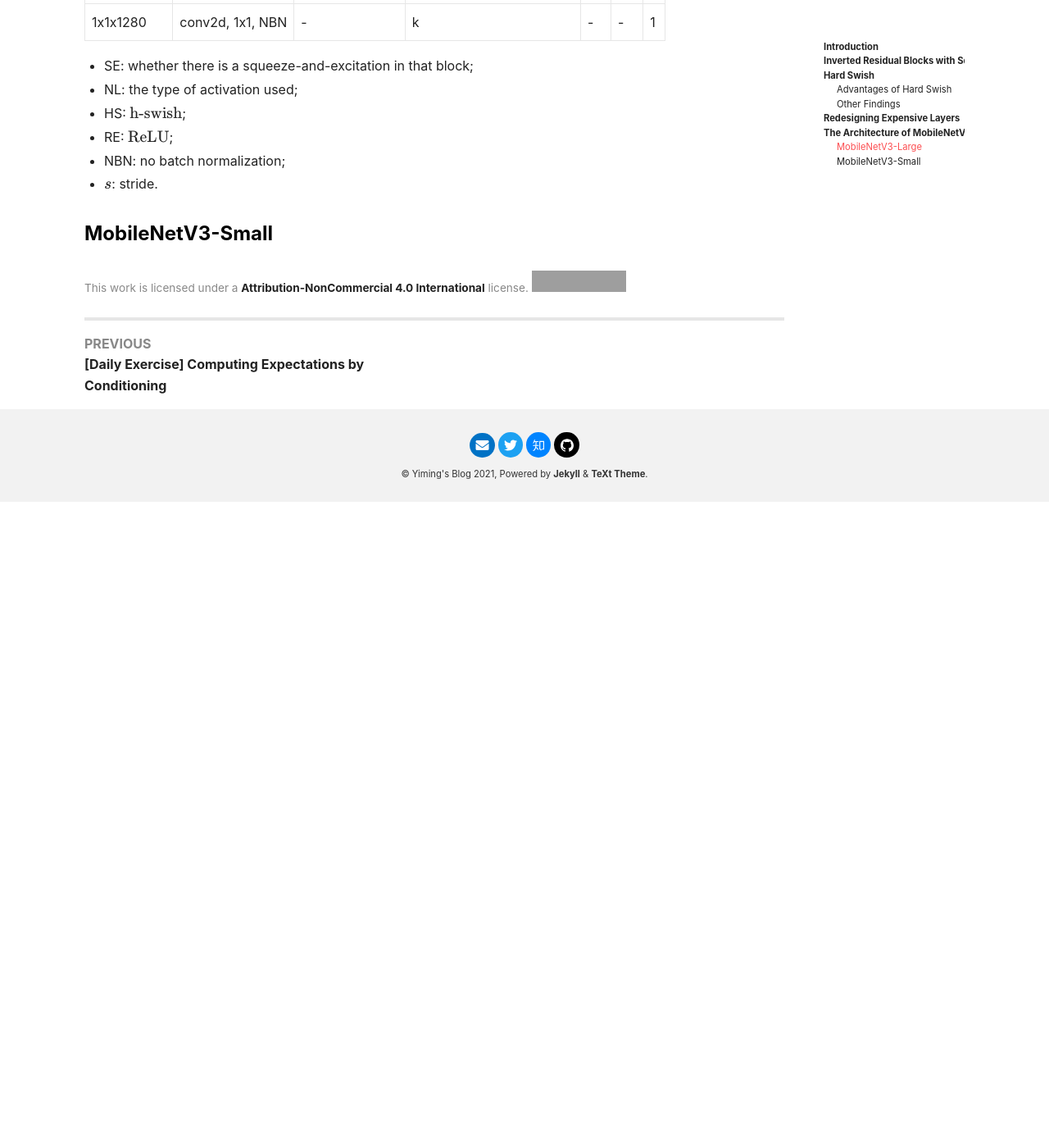
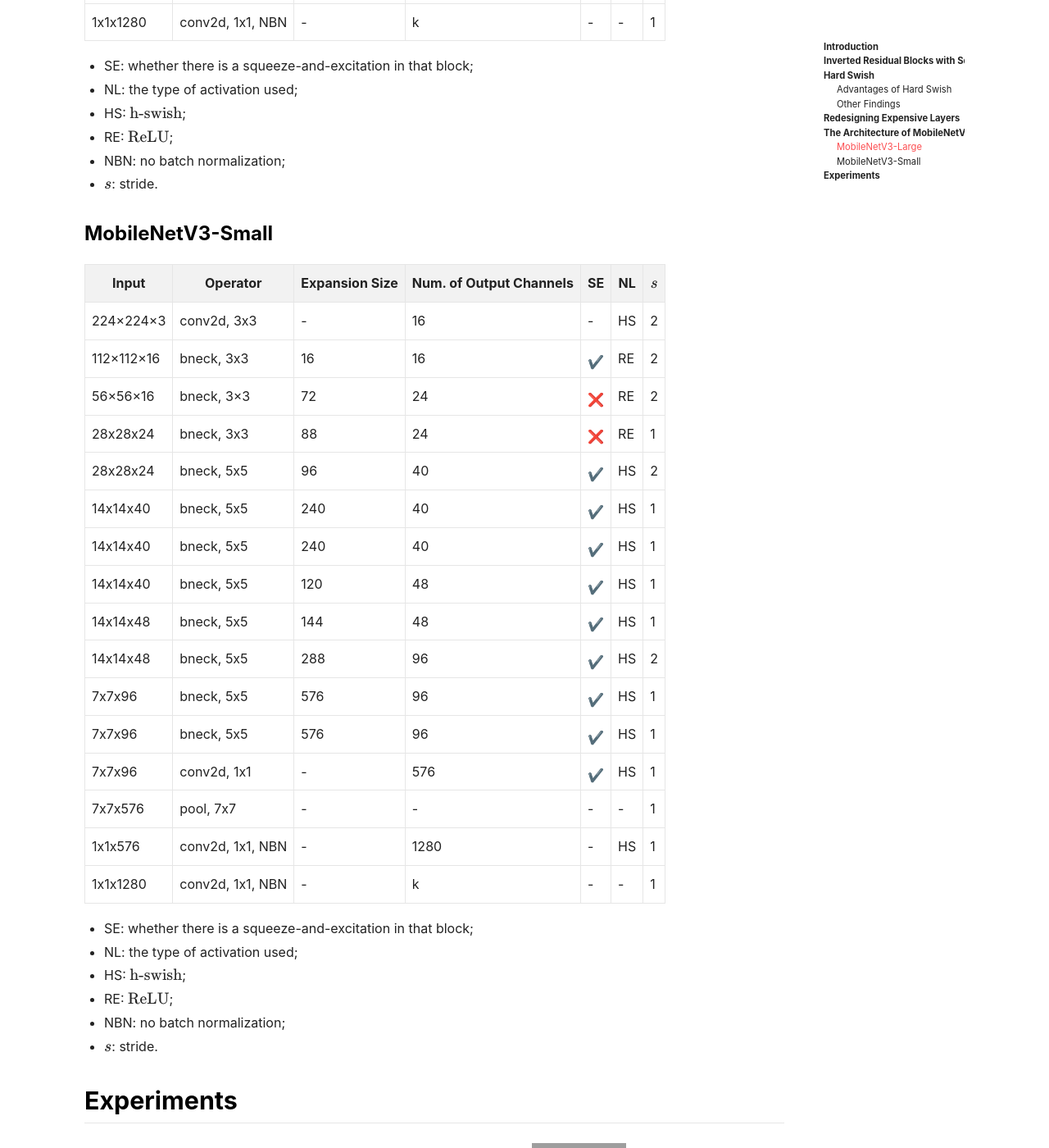
Before and after one commit to YimingMa/YIMINGMA.github.io, a Jekyll site: the page built from _posts/2021-10-11-introduction-to-MobileNetV3.md, in a window 1280 px wide and 1400 px high, scrolled down 6309 px. Shown: the whole window at 82% size. Built offline with Jekyll 4.4.1, drawn with Linux system fonts in a browser that asks for light colours; nearby versions of some CDN libraries; emoji names are drawn with the system emoji font; formulas are drawn with MathJax 3; before the commit the page ends 6921 px from its top, so only the background shows below that; grey boxes are pictures that could not be loaded.

Commit message:
Update 2021-10-11-introduction-to-MobileNetV3.md

```diff
--- a/_posts/2021-10-11-introduction-to-MobileNetV3.md
+++ b/_posts/2021-10-11-introduction-to-MobileNetV3.md
@@ -202,3 +202,31 @@ MobileNetV3 has a large version and a small version, which are targeted at high
 - $s$: stride.
 
 ### MobileNetV3-Small
+
+| Input                   | Operator         | Expansion Size | Num. of Output Channels | SE                 | NL | $s$ |
+|-------------------------|------------------|----------------|-------------------------|--------------------|----|-----|
+| 224×224×3               | conv2d, 3x3      | -              | 16                      | -                  | HS | 2   |
+| 112×112×16              | bneck, 3x3       | 16             | 16                      | :heavy_check_mark: | RE | 2   |
+| 56×56×16                | bneck, 3×3       | 72             | 24                      | :x:                | RE | 2   |
+| 28x28x24                | bneck, 3x3       | 88             | 24                      | :x:                | RE | 1   |
+| 28x28x24                | bneck, 5x5       | 96             | 40                      | :heavy_check_mark: | HS | 2   |
+| 14x14x40                | bneck, 5x5       | 240            | 40                      | :heavy_check_mark: | HS | 1   |
+| 14x14x40                | bneck, 5x5       | 240            | 40                      | :heavy_check_mark: | HS | 1   |
+| 14x14x40                | bneck, 5x5       | 120            | 48                      | :heavy_check_mark: | HS | 1   |
+| 14x14x48                | bneck, 5x5       | 144            | 48                      | :heavy_check_mark: | HS | 1   |
+| 14x14x48                | bneck, 5x5       | 288            | 96                      | :heavy_check_mark: | HS | 2   |
+| 7x7x96                  | bneck, 5x5       | 576            | 96                      | :heavy_check_mark: | HS | 1   |
+| 7x7x96                  | bneck, 5x5       | 576            | 96                      | :heavy_check_mark: | HS | 1   |
+| 7x7x96                  | conv2d, 1x1      | -              | 576                     | :heavy_check_mark: | HS | 1   |
+| 7x7x576                 | pool, 7x7        | -              | -                       | -                  | -  | 1   |
+| 1x1x576                 | conv2d, 1x1, NBN | -              | 1280                    | -                  | HS | 1   |
+| 1x1x1280                | conv2d, 1x1, NBN | -              | k                       | -                  | -  | 1   |
+
+- SE: whether there is a squeeze-and-excitation in that block;
+- NL: the type of activation used;
+- HS: $$\text{h-swish}$$;
+- RE: $$\text{ReLU}$$;
+- NBN: no batch normalization;
+- $s$: stride.
+
+## Experiments
```
